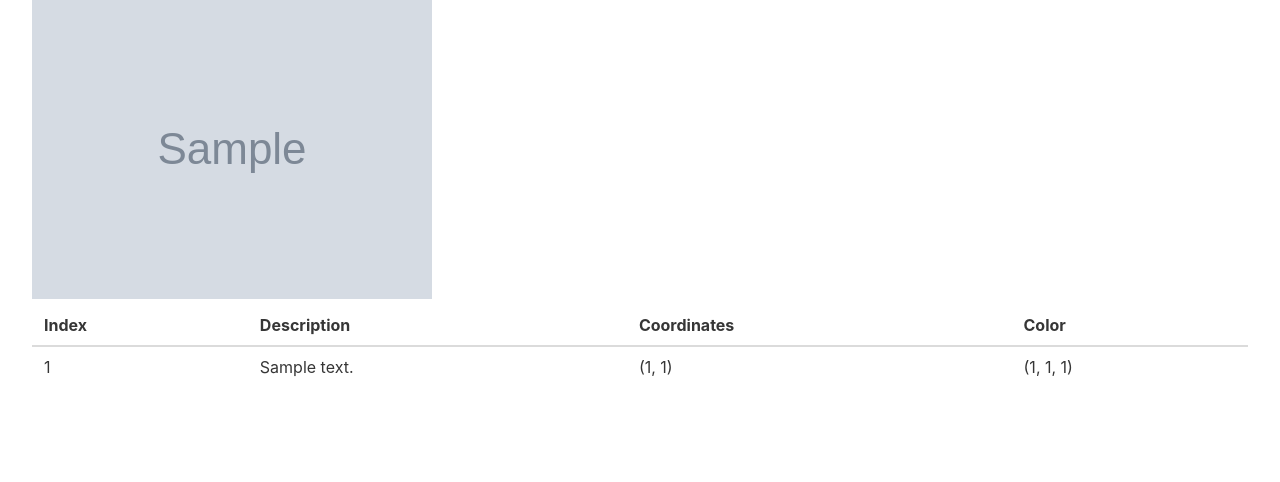
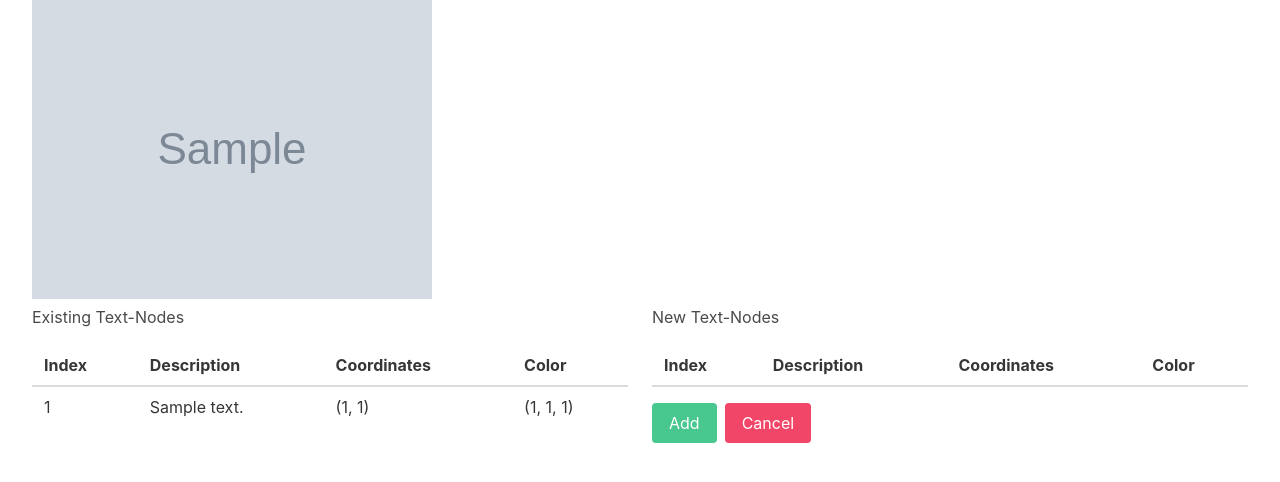
Before and after one commit to zack256/dreamy, a Flask app: a page that uses app/templates/template.html in a window 1280 px wide. Shown: the part 93-575 px from the top of the page. Run offline with Flask 2, Linux system fonts and the light colour scheme; tables that the repository leaves empty hold one stand-in row (values such as "Sample post"); grey boxes marked "Sample" are stand-in pictures; lists and menus that the app fills with data are empty; some libraries are stand-ins or nearby versions.

Commit message:
start of add text nodes

```diff
--- a/app/assets/css/style.css
+++ b/app/assets/css/style.css
@@ -11,3 +11,9 @@
 .width-100 {
     width : 100% !important;
 }
+/**
+.template-page-img {
+    max-width : 50em !important;
+    max-height : 50em !important;
+}
+**/
--- a/app/assets/js/click_image.js
+++ b/app/assets/js/click_image.js
@@ -1,12 +1,26 @@
+function addTextNodeRow(xCoord, yCoord) {
+    var tbody = document.getElementById("newTextNodesTBody");
+    var tr = document.createElement("TR");
+    tbody.appendChild(tr);
+    var td;
+    var tds = [];
+    for (var i = 0; i < 4; i++) {
+        td = document.createElement("TD");
+        tr.appendChild(td);
+        tds.push(td);
+    }
+    tds[0].innerHTML = "(index)";
+    tds[1].innerHTML = "(desc)";
+    tds[2].innerHTML = "(" + xCoord + ", " + yCoord + ")";
+    tds[3].innerHTML = "(color)";
+}
+
 $(document).ready(function () {
     $("#img").click(function (e) {
         var imgPos = $(this).offset();
         var xCoord = e.pageX - imgPos.left;
         var yCoord = e.pageY - imgPos.top;
-        console.log(xCoord + ", " + yCoord);
+        //console.log(xCoord + ", " + yCoord);
+        addTextNodeRow(xCoord, yCoord);
     });
 });
-
-function getImage() {
-    document.getElementById("img").src = document.getElementById("imgURL").value;
-}
--- a/app/main.py
+++ b/app/main.py
@@ -60,11 +60,7 @@
     db.session.commit()
     return redirect("/")
 
-@app.route("/manual/")
-def manual_write_on_image():
-    reqd_template = request.args.get("t", None)
-    if not reqd_template:
-        return "Need a template!"
+def get_image_url_helper(reqd_template):
     image_option = utils.manual_get_image_option(reqd_template)
     if image_option == 0:
         image_url = reqd_template
@@ -74,8 +70,18 @@
         else:
             template = Template.query.filter(Template.name == reqd_template).first()
         if not template:
-            return "Template not found!"
+            return None
         image_url = template.image_url
+    return image_url
+
+@app.route("/manual/")
+def manual_write_on_image():
+    reqd_template = request.args.get("t", None)
+    if not reqd_template:
+        return "Need a template!"
+    image_url = get_image_url_helper(reqd_template)
+    if not image_url:
+        return "Template not found!"
     coords_dict = utils.unpack_coordinate_parameters(request.args)
     img_bytesio = photoshop.write_on_image_with_coords_dict(image_url, coords_dict)
     return send_file(img_bytesio, mimetype = 'image/jpeg')
@@ -93,3 +99,13 @@
     text_nodes = template.text_nodes
     text_nodes.sort(key = lambda x : x.index)
     return render_template("template.html", template = template, text_nodes = text_nodes)
+
+@app.route("/t/")
+def send_template_with_text_on_points():
+    reqd_template = request.args.get("t", None)
+    if not reqd_template:
+        return "Need a template!"
+    image_url = get_image_url_helper(reqd_template)
+    if not image_url:
+        return "Template not found!"
+    return "Under construction..."
--- a/app/templates/create_template.html
+++ b/app/templates/create_template.html
@@ -24,5 +24,5 @@
 </div>
 {% endblock %}
 {% block more_bottom %}
-<script src = "/assets/js/click_image.js"></script>
+<script src = "/assets/js/create_template.js"></script>
 {% endblock %}
--- a/app/templates/template.html
+++ b/app/templates/template.html
@@ -2,7 +2,10 @@
 {% block body %}
 <h3 class = "title is-3">Template {{ template.name }}</h3>
 <div class = "content">
-    <img id = "img" src = "{{ template.image_url }}">
+    <img id = "img" src = "{{ template.image_url }}" class = "template-page-img">
+    <div class = "columns">
+        <div class = "column">
+            <p>Existing Text-Nodes</p>
             <table class = "table is-striped">
                 <thead>
                     <tr>
@@ -24,6 +27,28 @@
                 </tbody>
             </table>
         </div>
+        <div class = "column">
+            <p>New Text-Nodes</p>
+            <table class = "table is-striped">
+                <thead>
+                    <tr>
+                        <th>Index</th>
+                        <th>Description</th>
+                        <th>Coordinates</th>
+                        <th>Color</th>
+                    </tr>
+                </thead>
+                <tbody id = "newTextNodesTBody"></tbody>
+            </table>
+            <div class = "buttons">
+                <form id = "addTextNodesForm" action = "/forms/add-textnodes/" method = "POST"></form>
+                <button class = "button is-success" type = "submit" form = "addTextNodesForm">Add</button>
+                <button class = "button is-danger" type = "reset" form = "addTextNodesForm">Cancel</button>
+            </div>
+        </div>
+    </div>
+</div>
 {% endblock %}
 {% block more_bottom %}
+<script src = "/assets/js/click_image.js"></script>
 {% endblock %}
```
Also changed, not shown: app/assets/js/create_template.js (added). Lines whose indentation alone changed are shown as unchanged.
